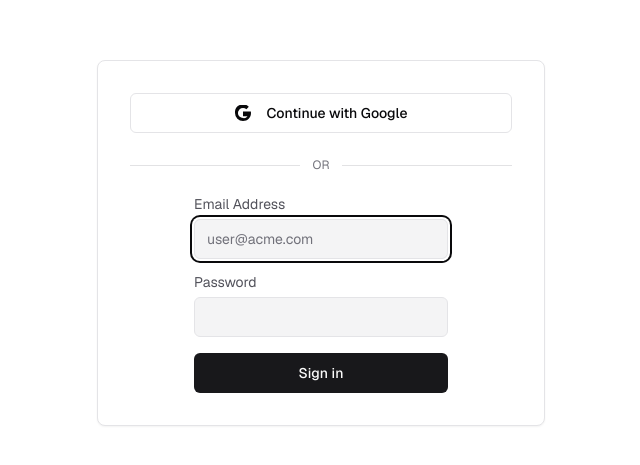
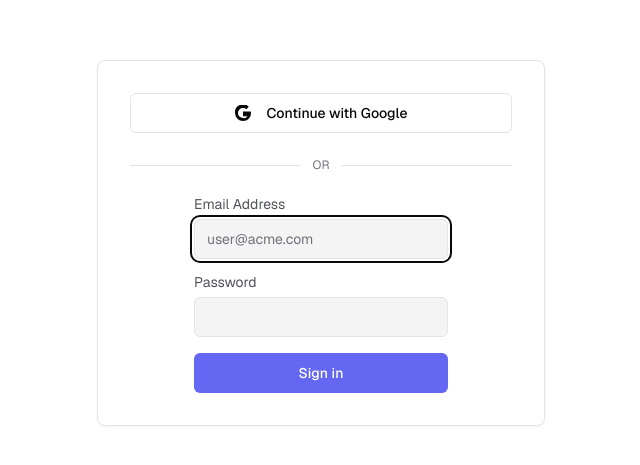
Before and after one commit to rateshsachdeva/valuedriver, a Next.js app: page /login in a window 1280 px wide. Shown: the part 157-622 px from the top of the page, without its empty margins (319-959 px from the left). Built offline with nearby package versions, Linux system fonts and the light colour scheme.

Commit message:
Update globals.css

```diff
--- a/app/globals.css
+++ b/app/globals.css
@@ -3,6 +3,9 @@
 @tailwind utilities;
 
 :root {
+     /* brand colours */
+    --primary: 239 84% 67%;          /* indigo-500 #6366f1 */
+    --primary-foreground: 0 0% 100%;
     --foreground-rgb: 0, 0, 0;
     --background-start-rgb: 214, 219, 220;
     --background-end-rgb: 255, 255, 255;
@@ -65,8 +68,8 @@
         --card-foreground: 0 0% 98%;
         --popover: 240 10% 3.9%;
         --popover-foreground: 0 0% 98%;
-        --primary: 0 0% 98%;
-        --primary-foreground: 240 5.9% 10%;
+        --primary: 239 84% 67%;
+        --primary-foreground: 0 0% 100%;
         --secondary: 240 3.7% 15.9%;
         --secondary-foreground: 0 0% 98%;
         --muted: 240 3.7% 15.9%;
```
